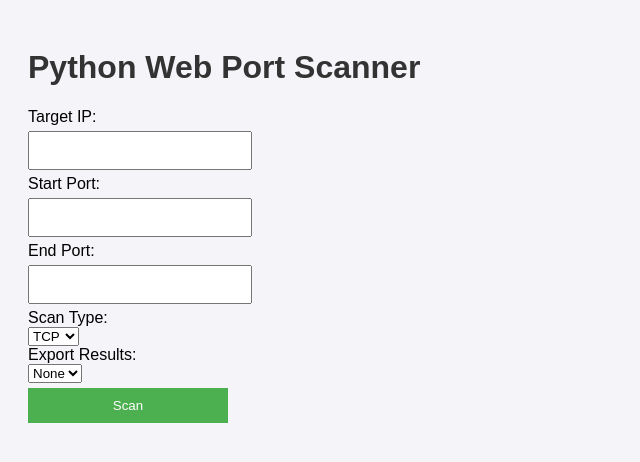
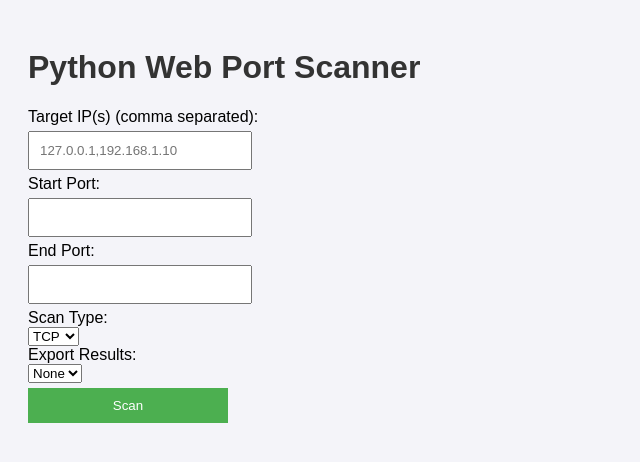
Before and after one commit to Madushanka24/Port-Scanner, a Flask app: page / in a window 1280 px wide. Shown: the top 462 px of the page, without its empty margins (0-640 px from the left). Run offline with Flask 3, Linux system fonts and the light colour scheme.

Commit message:
multi ip saparated

```diff
--- a/templates/index.html
+++ b/templates/index.html
@@ -13,8 +13,8 @@
 <body>
     <h1>Python Web Port Scanner</h1>
     <form method="POST" onsubmit="showLoader()">
-    <label>Target IP:</label><br>
-    <input type="text" name="target" required><br>
+    <label>Target IP(s) (comma separated):</label><br>
+    <input type="text" name="targets" placeholder="127.0.0.1,192.168.1.10" required><br>
 
     <label>Start Port:</label><br>
     <input type="number" name="start" required><br>
```
